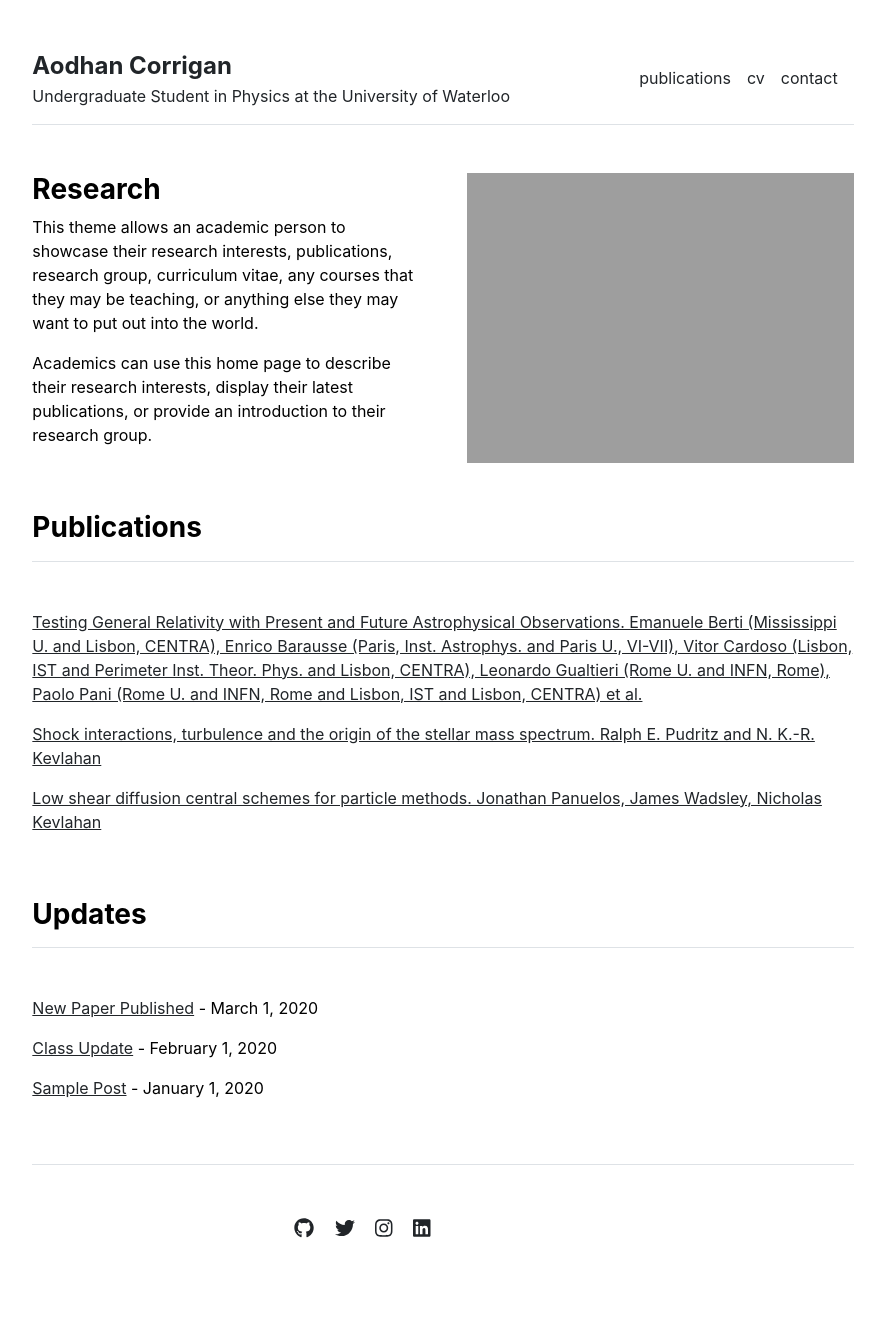
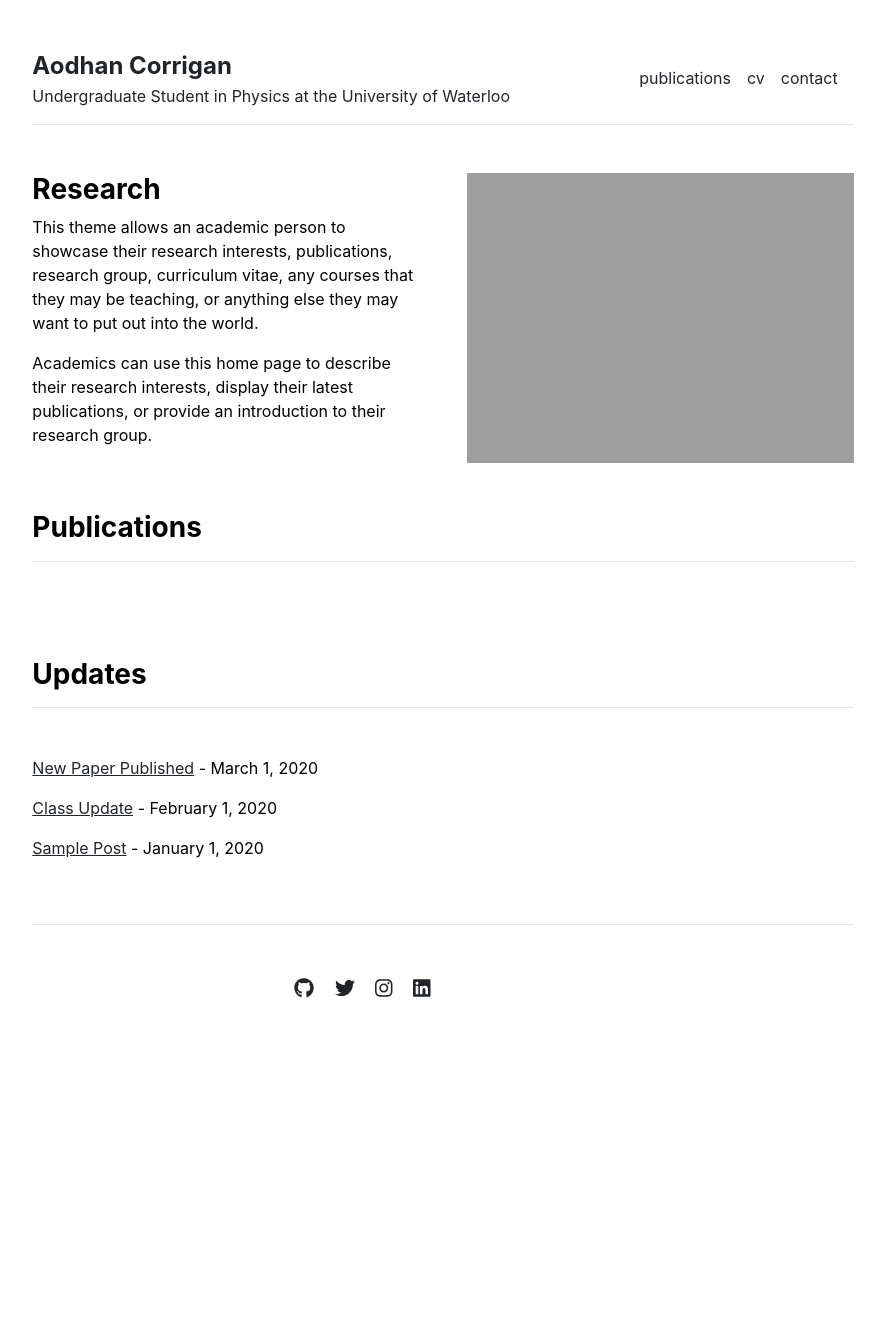
Before and after one commit to AodhanCorrigan/aodhancorrigan.github.io, a Jekyll site: the page built from index.md, in a window 1280 px wide. Shown: the whole page, without its empty margins (197-1082 px from the left). Built offline with Jekyll 4.4.1, drawn with Linux system fonts in a browser that asks for light colours; after the commit the page ends 1099 px from its top, so only the background shows below that.

Commit message:
Update publications.yml

```diff
--- a/_data/publications.yml
+++ b/_data/publications.yml
@@ -1,10 +1,3 @@
 featured:
-- {name: 'Testing General Relativity with Present and Future Astrophysical Observations. Emanuele Berti (Mississippi U. and Lisbon, CENTRA), Enrico Barausse (Paris, Inst. Astrophys. and Paris U., VI-VII), Vitor Cardoso (Lisbon, IST and Perimeter Inst. Theor. Phys. and Lisbon, CENTRA), Leonardo Gualtieri (Rome U. and INFN, Rome), Paolo Pani (Rome U. and INFN, Rome and Lisbon, IST and Lisbon, CENTRA) et al.', url: '/publications/1501.07274.pdf'}
-- {name: 'Shock interactions, turbulence and the origin of the stellar mass spectrum. Ralph E. Pudritz and N. K.-R. Kevlahan', url: 'http://ms.mcmaster.ca/kevla/pdf/articles/PhilTransRSoc_2013.pdf'}
-- {name: 'Low shear diffusion central schemes for particle methods. Jonathan Panuelos, James Wadsley, Nicholas Kevlahan', url: 'http://ms.mcmaster.ca/kevla/pdf/articles/jcp_v414.pdf'}
 
 index:
-- {name: 'Testing General Relativity with Present and Future Astrophysical Observations. Emanuele Berti (Mississippi U. and Lisbon, CENTRA), Enrico Barausse (Paris, Inst. Astrophys. and Paris U., VI-VII), Vitor Cardoso (Lisbon, IST and Perimeter Inst. Theor. Phys. and Lisbon, CENTRA), Leonardo Gualtieri (Rome U. and INFN, Rome), Paolo Pani (Rome U. and INFN, Rome and Lisbon, IST and Lisbon, CENTRA) et al.', url: '/publications/1501.07274.pdf'}
-- {name: 'Shock interactions, turbulence and the origin of the stellar mass spectrum. Ralph E. Pudritz and N. K.-R. Kevlahan', url: 'http://ms.mcmaster.ca/kevla/pdf/articles/PhilTransRSoc_2013.pdf'}
-- {name: 'Low shear diffusion central schemes for particle methods. Jonathan Panuelos, James Wadsley, Nicholas Kevlahan', url: 'http://ms.mcmaster.ca/kevla/pdf/articles/jcp_v414.pdf'}
-- {name: 'Numerical solutions of thin film equations for polymer flows. Thomas. Salez, Joshua D. McGraw, Sara Cormier, Oliver Bäumchen, Kari Dalnoki-Veress, and Elie Raphaël', url: 'https://static1.squarespace.com/static/5684891d7086d74497aeb71f/t/56ec510d2fe1319543ab6d6f/1458327821946/10.1140-epje-i2012-12114-x.pdf'}
```
